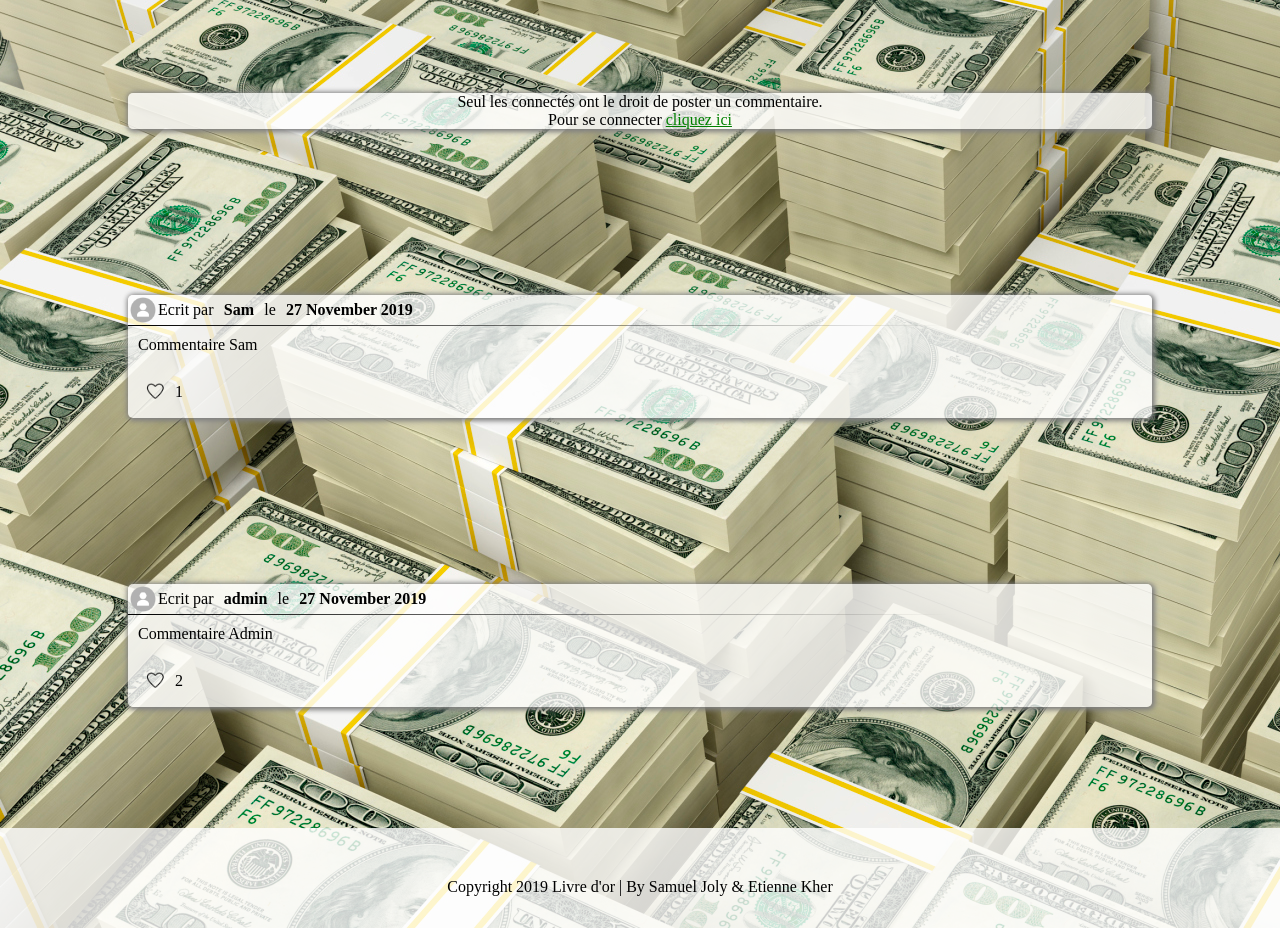
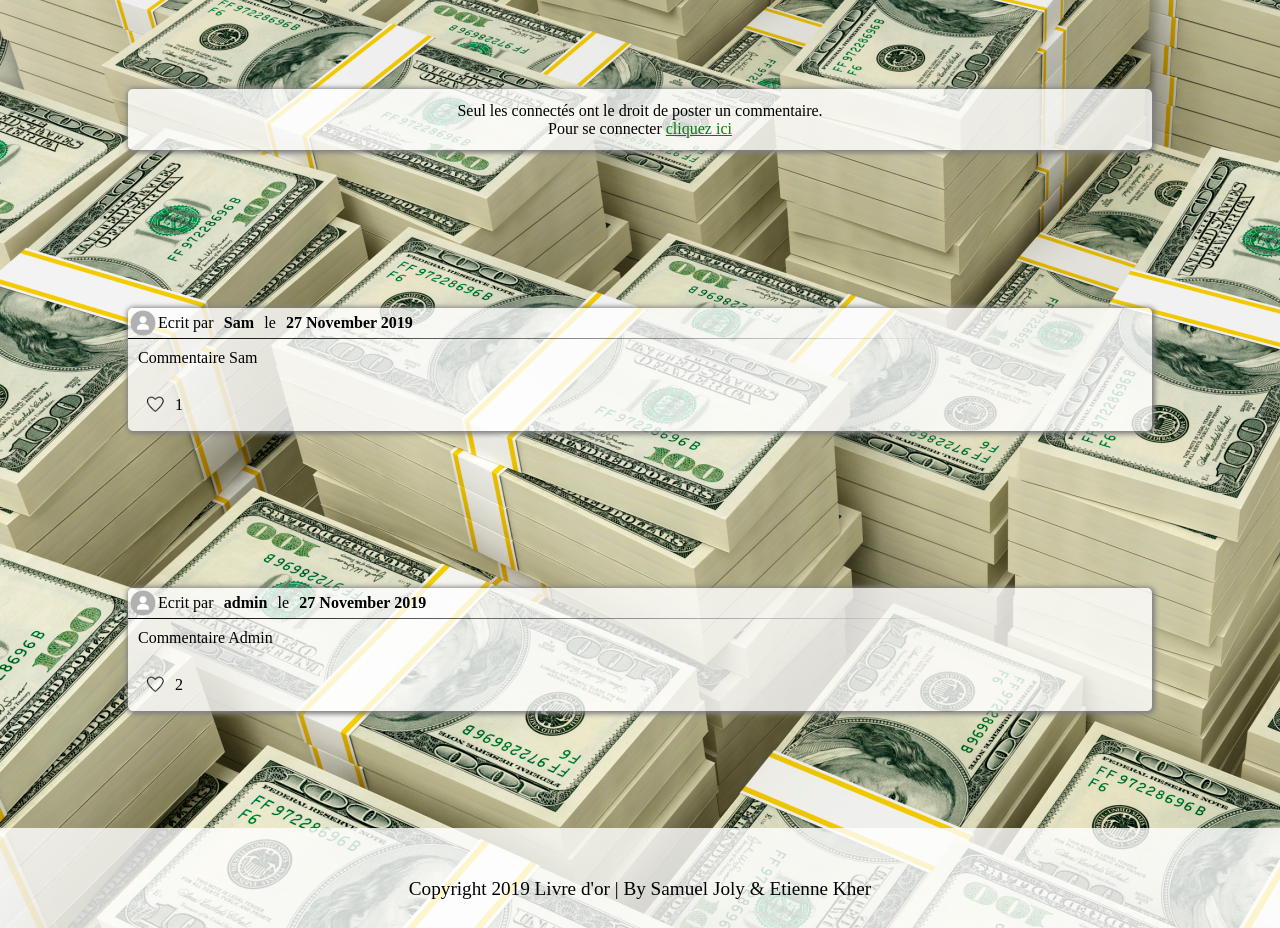
Before and after one commit to samuel-joly/Livre-or, a PHP site: page /livre-or.php in a window 1280 px wide. Shown: the part 41-969 px from the top of the page. Run offline with PHP 8.4, Linux system fonts and the light colour scheme; data comes from the database, SQL or seed files in the repository.

Commit message:
css livreor

```diff
--- a/style.css
+++ b/style.css
@@ -261,11 +261,14 @@
 	margin-bottom:20px;
 	box-shadow: 1px 1px 5px 2px grey;
 	border-radius:5px;
+	padding-top: 1%;
+	padding-bottom: 1%;
 }
 
 #no-connect a
 {
 	color:green;
+
 }
 
 .auteur
@@ -291,6 +294,7 @@
 	bottom: 0;
 	padding-top:50px;
 	height:50px;
+	font-size: 120%;
 }
 
 #checksup
```
